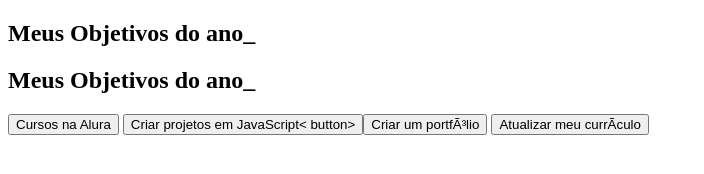
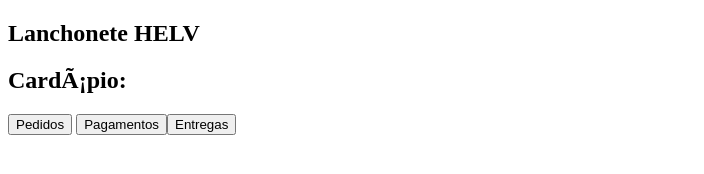
Before and after one commit to VSCODE3D/EDUARDA, a plain HTML site: page index.html in a window 1280 px wide. Shown: the whole page, without its empty margins (0-704 px from the left). Drawn offline with Linux system fonts and the light colour scheme.

Commit message:
Add files via upload
texto ok

```diff
--- a/index.html
+++ b/index.html
@@ -13,17 +13,15 @@ scale=1.0”>
 </html>
 <body>
     <section class=”conteudo-principal”></section>
-    <h2 class=”titulo-principal”>Meus Objetivos do ano_</h2>
+    <h2 class=”titulo-principal”>Lanchonete HELV</h2>
     </body>
     <body>
-        <section class=”conteudo-principal”></section>
-        <h2 class=”titulo-principal”>Meus Objetivos do ano_</h2>
+
+        <h2 class=”titulo-principal”>Cardápio:</h2>
         <div class=”botoes”>
-        <button class=”botao”>Cursos na Alura</button>
-        <button class=”botao”>Criar projetos em JavaScript<
-        button>
-        <button class=”botao”>Criar um portfólio</button>
-        <button class=”botao”>Atualizar meu currículo</button>
+        <button class=”botao”>Pedidos</button>
+        <button class=”botao”>Pagamentos
+        <button class=”botao”>Entregas</button>
         </div>
         </body>
         <head>
```
